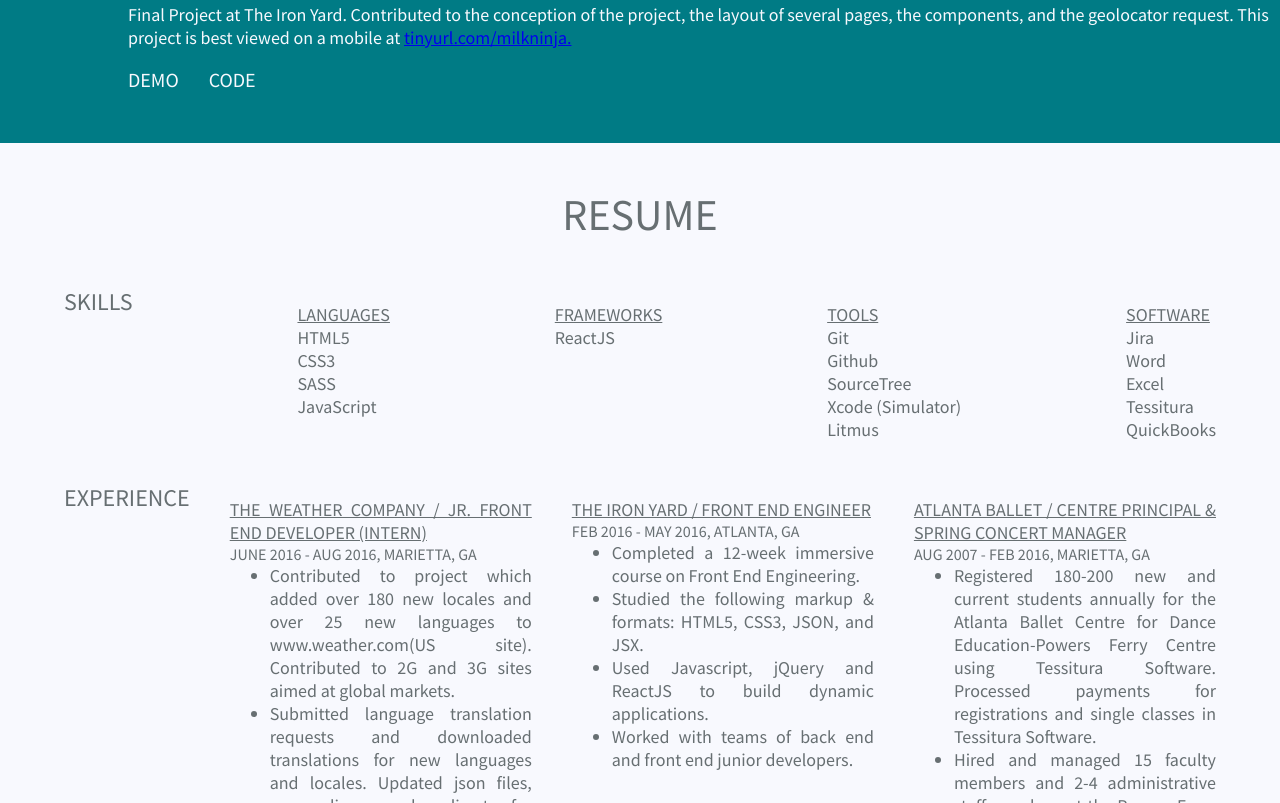
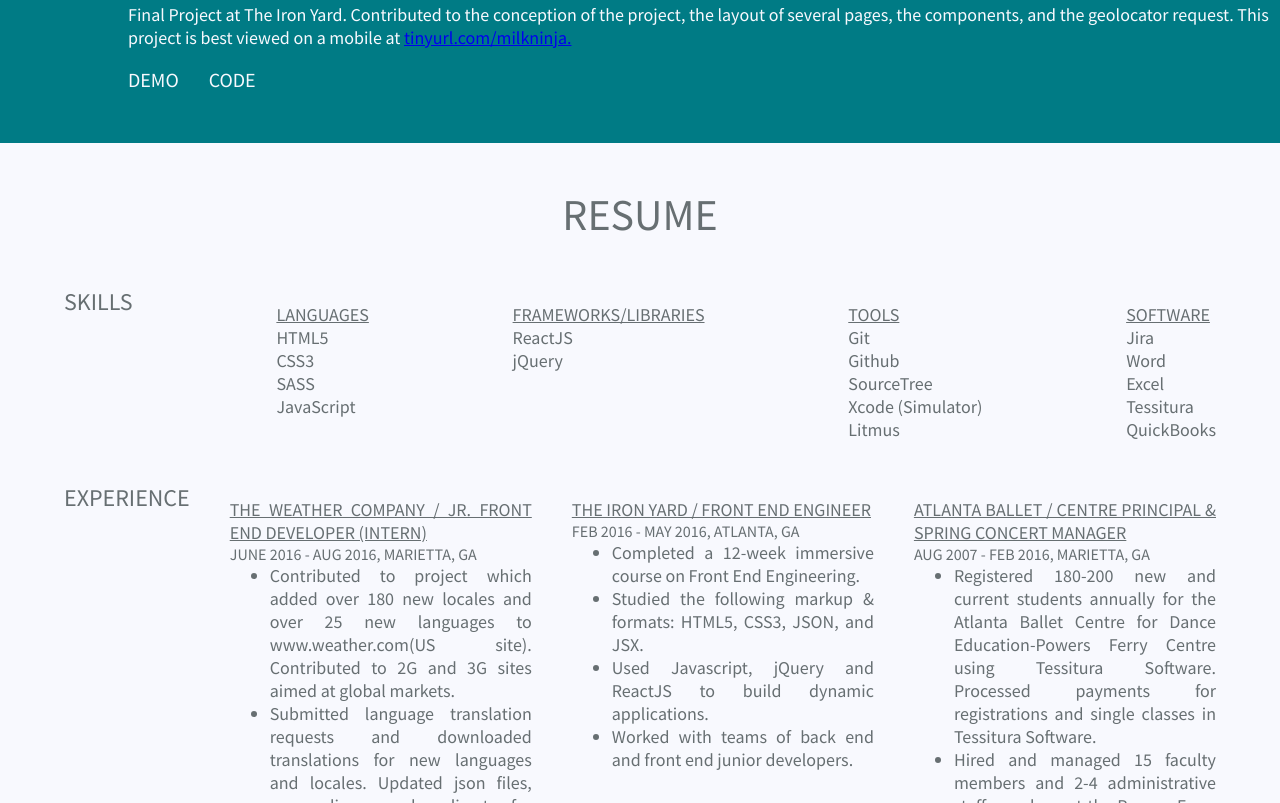
Before and after one commit to hconley6695/portfolio, a React app: page src/html/index.html in a window 1280 px wide. Shown: the part 2308-3111 px from the top of the page. Built offline with nearby package versions, Linux system fonts and the light colour scheme; files whose address does not match are found by name.

Commit message:
fixing small bugs

```diff
--- a/src/html/index.html
+++ b/src/html/index.html
@@ -119,7 +119,7 @@
 					<div class="wildmild-description">
 						<p>Feeling Wild?  Feeling Mild?  Post your emotion online and have people comment on your mood to help elevate it if you are feeling a little down.
 						</p>
-						<p>Hackathon Group project at The Iron Yard. Contributed to the styling of the app, ajax requests, and several React components.</p>
+						<p>Hackathon Group project at The Iron Yard. Contributed to the styling of the app, Ajax requests, and several React components.</p>
 
 	 					<ul class="links">
 							<li><a href="http://tiy-2016q1-charlesconley-frontend.surge.sh/#/?_k=gznvpe" target="_blank">DEMO</a></li>
@@ -179,8 +179,9 @@
 					<li>SASS</li>
 					<li>JavaScript</li>
 				</ul>
-				<ul class="skills-header"><span>Frameworks</span>
+				<ul class="skills-header"><span>Frameworks/Libraries</span>
 					<li>ReactJS</li>
+					<li>jQuery</li>
 				</ul>
 				<ul class="skills-header"><span>Tools</span>
 					<li>Git</li>
```
Also changed, not shown: dist/index.html.
